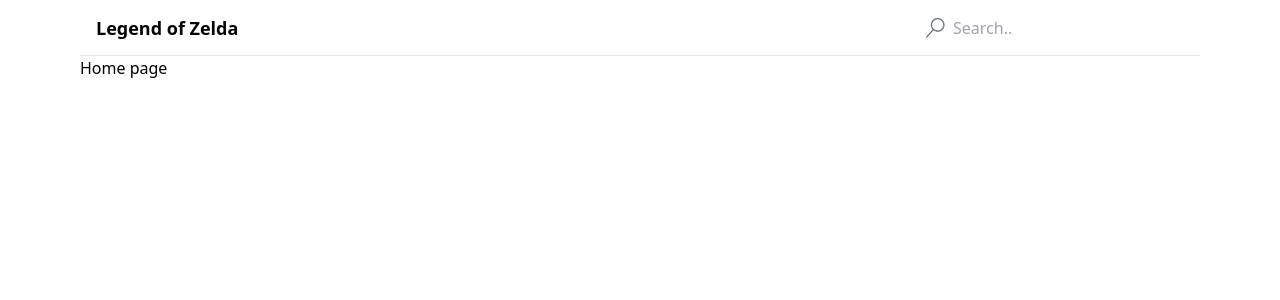
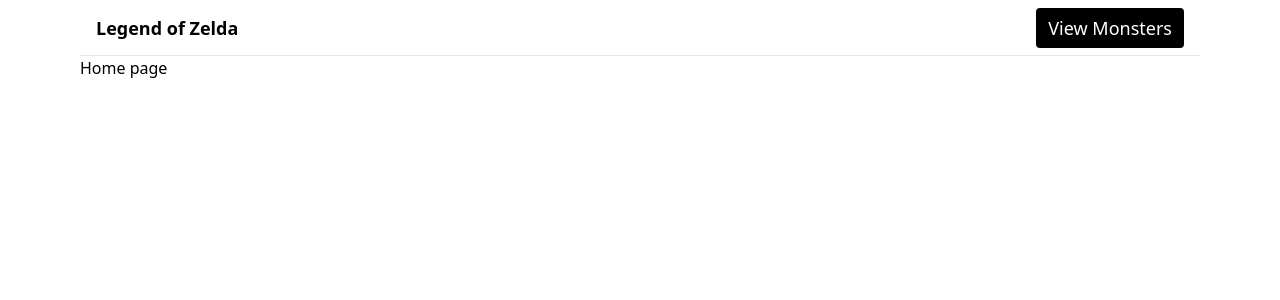
Before and after one commit to jakedusing/BOTW-Compendium, a React (Vite) app: page / in a window 1280 px wide. Shown: the top 300 px of the page. Built offline with nearby package versions, Linux system fonts and the light colour scheme.

Commit message:
add button for showing all monsters

```diff
--- /dev/null
+++ b/src/components/CategoryShowButton.tsx
@@ -0,0 +1,34 @@
+import { useState } from "react";
+import { Link, useNavigate } from "react-router-dom";
+
+export default function CategoryShowButton({ name }) {
+  const [term, setTerm] = useState("");
+  const navigate = useNavigate();
+
+  const handleSubmit = (event: React.FormEvent<HTMLFormElement>) => {
+    event.preventDefault();
+
+    navigate(`/search?term=${term}`);
+  };
+
+  return (
+    <Link
+      to={`/search?term=${name}`}
+      className="py-2 px-3 rounded bg-black text-white text-lg"
+    >
+      View Monsters
+    </Link>
+    /*<form onSubmit={handleSubmit}>
+      <div className="relative">
+        <div className="absolute inset-y-0 flex items-center pl-3"></div>
+        <button
+          value={term}
+          onClick={navigate(`/search?term=${name}`)}
+          className="px-3 py-2 bg-slate-500 w-full rounded border-0 shadow-none"
+        >
+          Show Monsters
+        </button>
+      </div>
+    </form> */
+  );
+}
--- a/src/components/Header.tsx
+++ b/src/components/Header.tsx
@@ -1,5 +1,6 @@
 import { Link } from "react-router-dom";
 import SearchInput from "./SearchInput";
+import CategoryShowButton from "./CategoryShowButton";
 
 export default function Header() {
   return (
@@ -10,7 +11,7 @@
         </Link>
       </div>
       <div className="max-w-xl ml-4">
-        <SearchInput />
+        <CategoryShowButton name={"monsters"} />
       </div>
     </div>
   );
```
